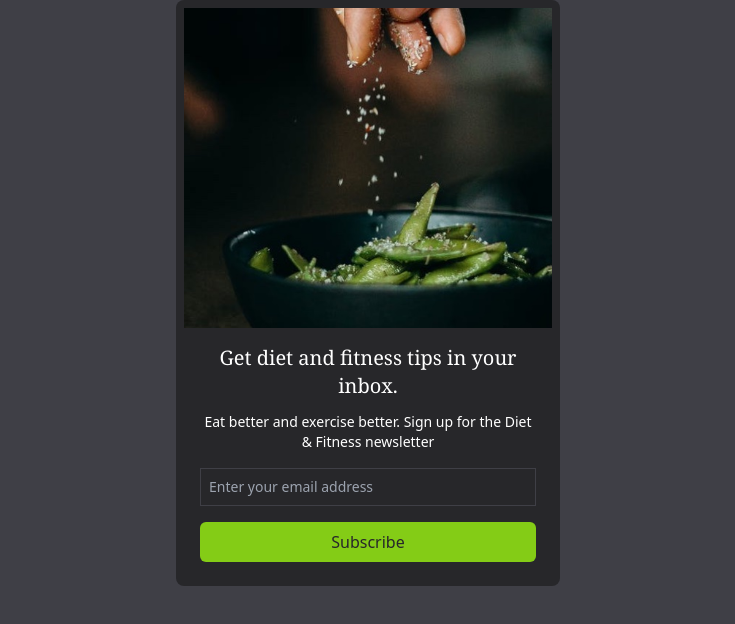
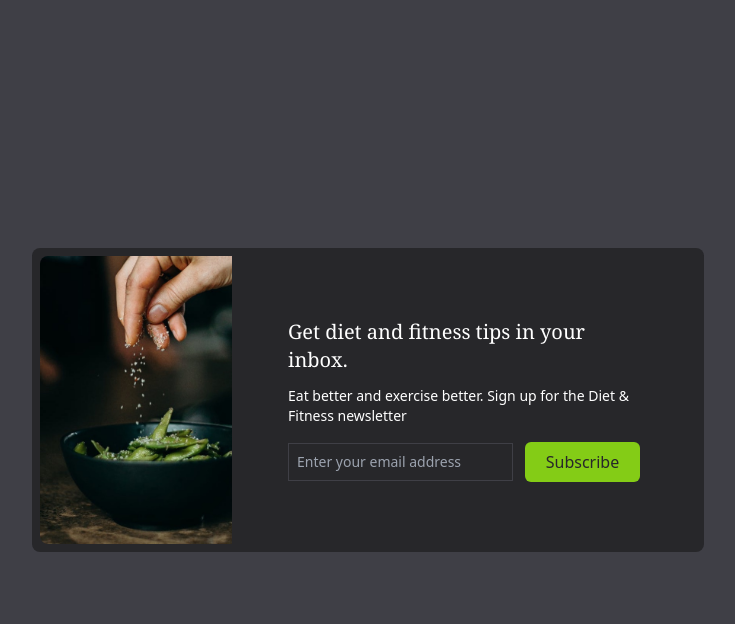
Before and after one commit to ddddami/tailwind-mastery-projects, a plain HTML site: page mini-projects/email-subscribe/index.html in a window 1280 px wide. Shown: the whole page, without its empty margins (272-1007 px from the left). Drawn offline with nearby package versions, Linux system fonts and the light colour scheme.

Commit message:
Mini: Add email-subscribe page desktop styles

```diff
--- a/mini-projects/email-subscribe/index.html
+++ b/mini-projects/email-subscribe/index.html
@@ -6,23 +6,28 @@
     <title>Email Subscribe</title>
   </head>
   <body class="bg-zinc-700">
+    <div class="flex items-center justify-center h-screen">
       <article
-      class="max-w-sm flex flex-col my-auto justify-center items-center bg-zinc-800 mx-auto p-2 rounded-lg"
+        class="max-w-sm md:max-w-2xl flex flex-col md:flex-row my-auto justify-center items-center bg-zinc-800 mx-auto p-2 rounded-lg"
       >
         <img
-        class="h-80 object-cover w-full hover:scale-105 transition-transform"
+          class="h-80 md:h-72 rounded-lg hover:rounded-lg md:rounded-r-none object-cover w-full md:w-1/3 hover:scale-105 transition-transform"
           src="../../assets/email-subscribe/images/image.jpg"
           alt="A healthy diet"
         />
-      <section class="text-white p-4">
-        <h1 class="font-serif text-center text-xl">
+        <section
+          class="text-white p-4 md:p-8 md:px-14 text-center md:text-left"
+        >
+          <h1 class="font-serif text-xl">
             Get diet and fitness tips in your inbox.
           </h1>
-        <p class="text-center text-sm mt-3">
+          <p class="text-sm mt-3">
             Eat better and exercise better. Sign up for the Diet & Fitness
             newsletter
           </p>
-        <div class="flex flex-col items-center justify-start space-y-4 mt-4">
+          <div
+            class="flex flex-col md:flex-row items-center justify-start space-y-4 md:space-y-0 md:space-x-3 mt-4"
+          >
             <input
               class="w-full text-sm p-2 bg-transparent border border-zinc-700 outline-none"
               type="text"
@@ -30,13 +35,14 @@
             />
 
             <button
-            class="w-full p-2 bg-lime-500 text-zinc-800 rounded-md hover:opacity-75 hover:text-white transition-colors"
+              class="w-1/2 p-2 bg-lime-500 text-zinc-800 rounded-md hover:opacity-75 hover:text-white transition-colors"
             >
               Subscribe
             </button>
           </div>
         </section>
       </article>
+    </div>
   </body>
   <script src="https://cdn.tailwindcss.com"></script>
 </html>
```
Lines whose indentation alone changed are shown as unchanged.
